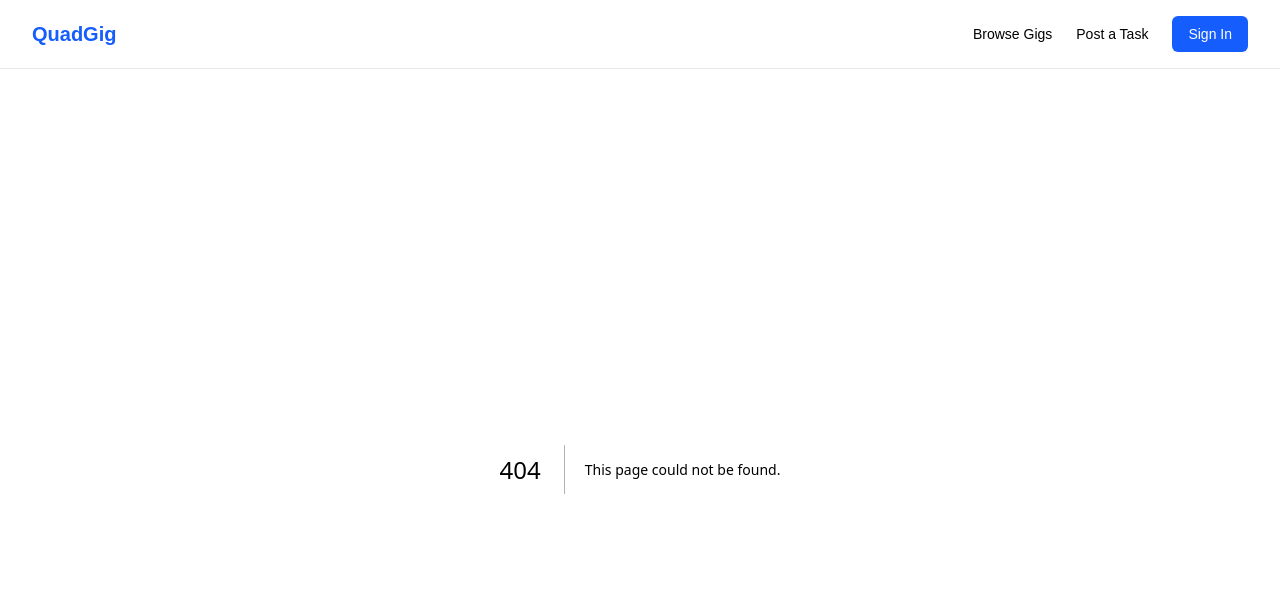
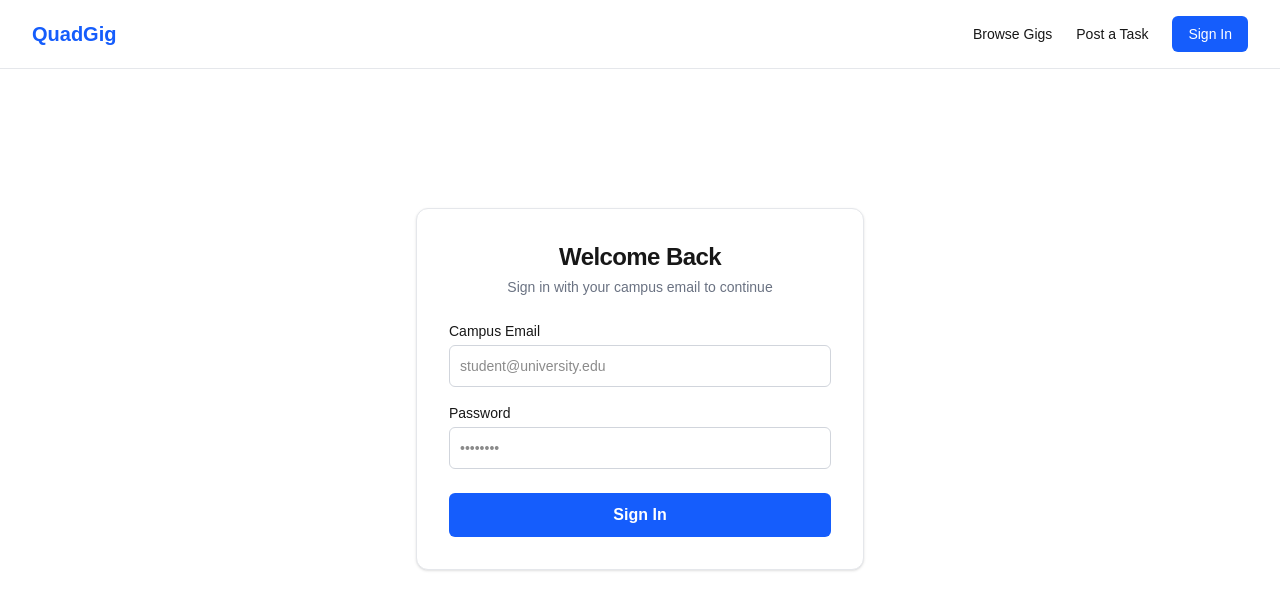
Before and after one commit to amanuel-adamu/QuadGig, a Next.js app in the folder frontend/: page /login in a window 1280 px wide. Before the commit this address had no page. Shown: the top 610 px of the page. Built offline with nearby package versions, Linux system fonts and the light colour scheme.

Commit message:
feat: implement /login authentication layout route

```diff
--- /dev/null
+++ b/frontend/app/login/page.tsx
@@ -0,0 +1,39 @@
+export default function LoginPage() {
+  return (
+    <div className="flex min-h-[80vh] items-center justify-center p-6">
+      <div className="w-full max-w-md rounded-xl border border-gray-200 bg-white p-8 shadow-sm dark:border-zinc-800 dark:bg-zinc-900">
+        <h1 className="text-2xl font-bold tracking-tight text-center">Welcome Back</h1>
+        <p className="mt-1 text-center text-sm text-gray-500">
+          Sign in with your campus email to continue
+        </p>
+
+        <form className="mt-6 flex flex-col gap-4">
+          <div>
+            <label className="block text-sm font-medium">Campus Email</label>
+            <input
+              type="email"
+              placeholder="student@university.edu"
+              className="mt-1 w-full rounded-md border border-gray-300 p-2.5 text-sm dark:border-zinc-800 dark:bg-zinc-900"
+            />
+          </div>
+
+          <div>
+            <label className="block text-sm font-medium">Password</label>
+            <input
+              type="password"
+              placeholder="••••••••"
+              className="mt-1 w-full rounded-md border border-gray-300 p-2.5 text-sm dark:border-zinc-800 dark:bg-zinc-900"
+            />
+          </div>
+
+          <button
+            type="submit"
+            className="mt-2 rounded-md bg-blue-600 py-2.5 font-semibold text-white hover:bg-blue-700"
+          >
+            Sign In
+          </button>
+        </form>
+      </div>
+    </div>
+  );
+}
```
